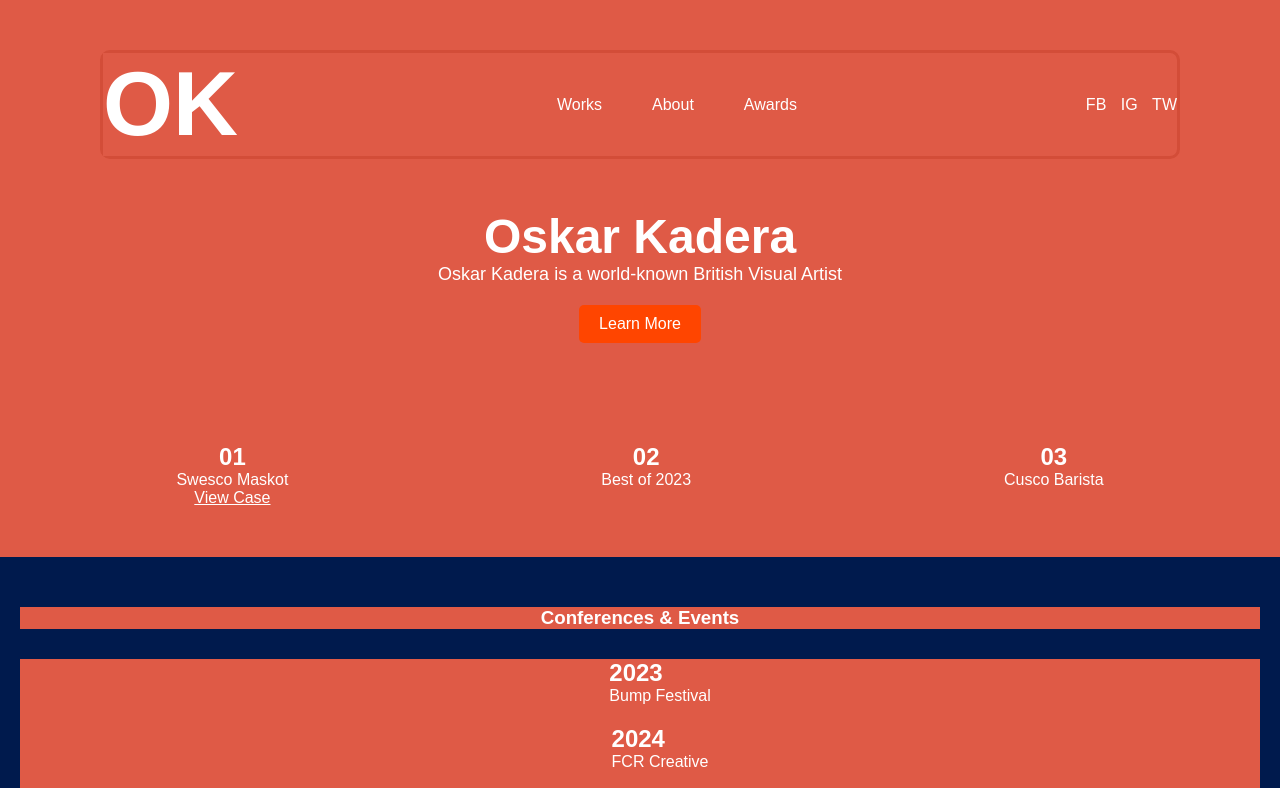
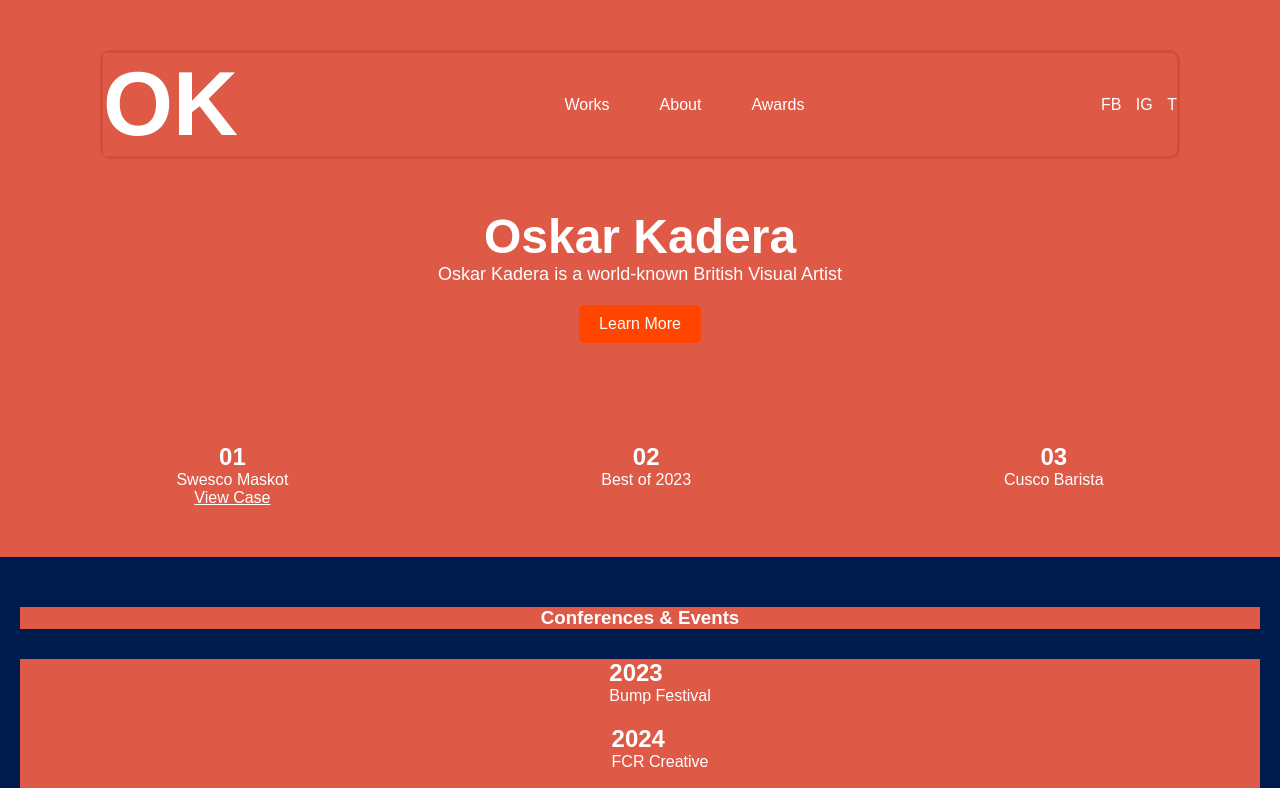
Before and after one commit to Duongdot/MyPortpolio, a plain HTML site: page index.html in a window 1280 px wide. Shown: the top 788 px of the page. Drawn offline with Linux system fonts and the light colour scheme.

Commit message:
remove t on span

```diff
--- a/index.html
+++ b/index.html
@@ -19,7 +19,7 @@
         <div class="social-icons">
             <a href="#">FB</a>
             <a href="#">IG</a>
-            <a href="#">TW</a>
+            <a href="#">T</a>
         </div>
     </header>
 
```
